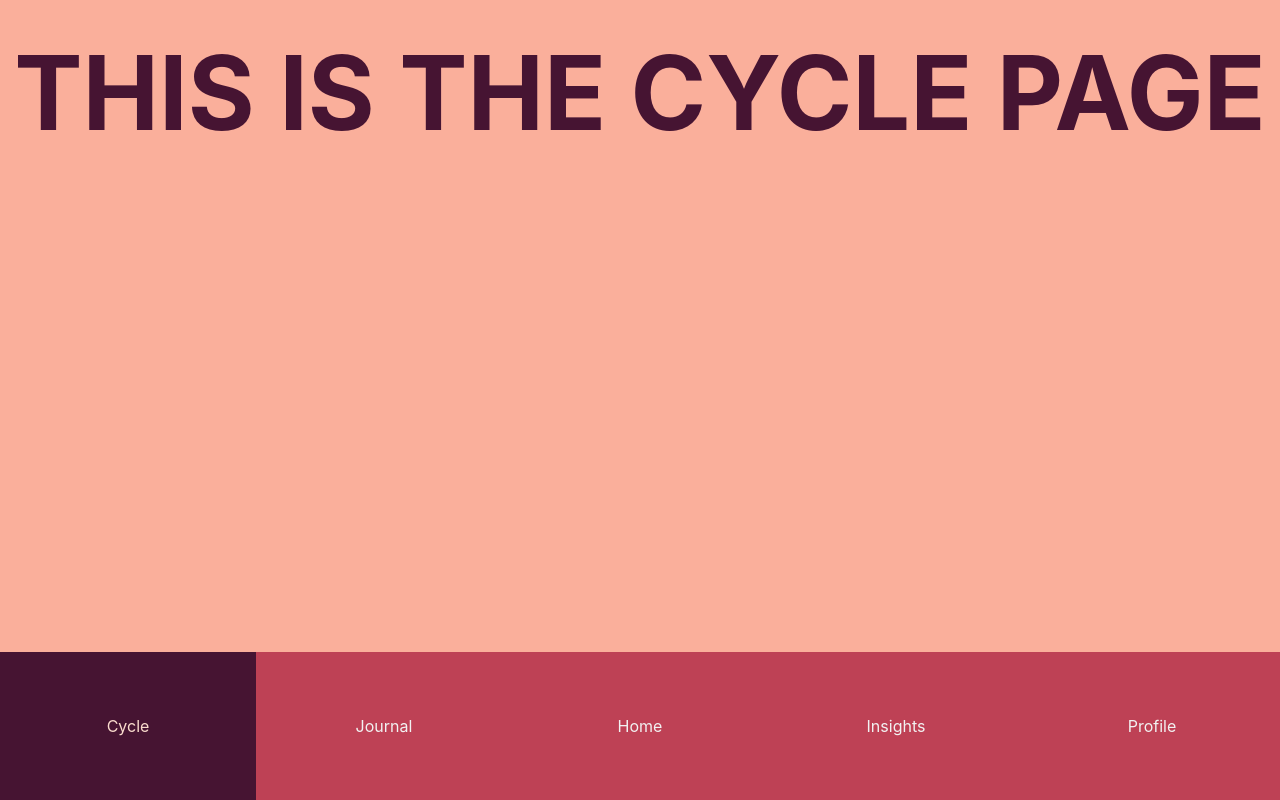
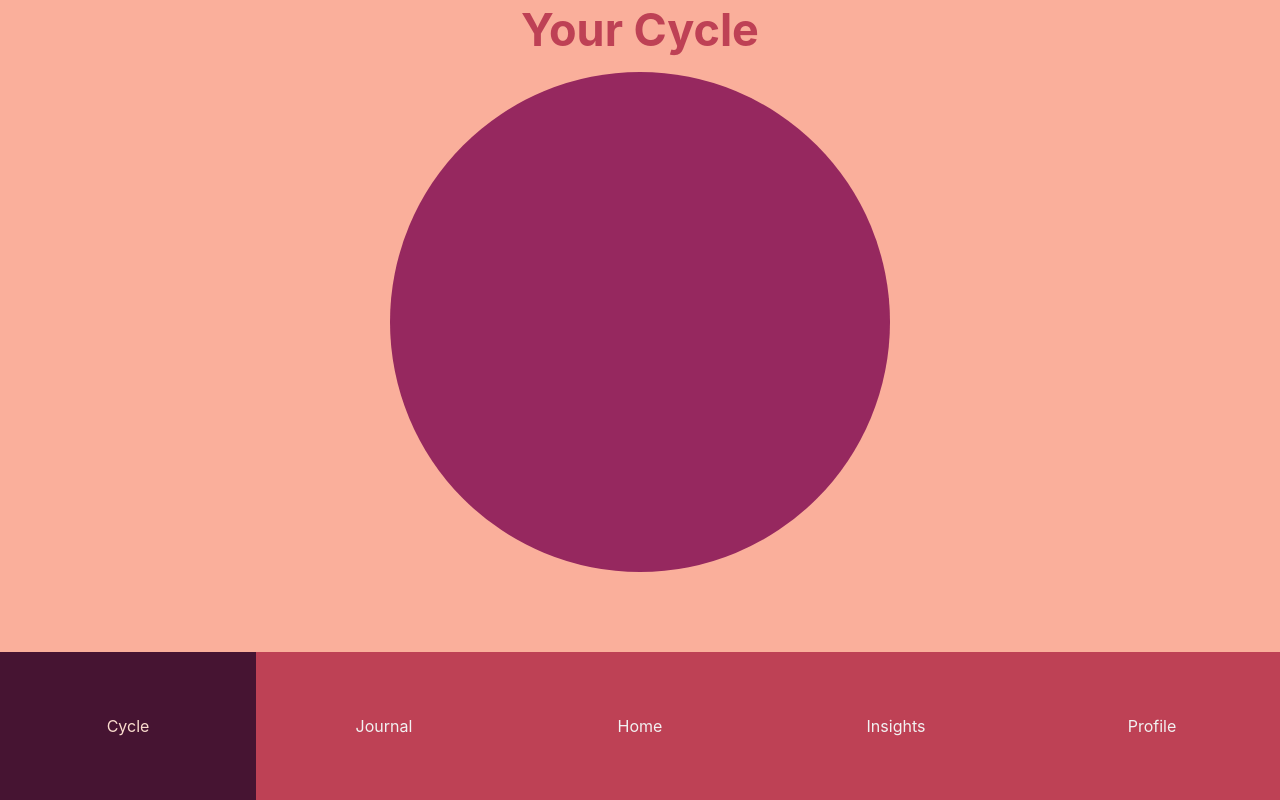
Before and after one commit to LopeAriyo/period-app-frontend, a React (Create React App) app: page /cycle in a window 1280 px wide. Built offline with nearby package versions, Linux system fonts and the light colour scheme.

Commit message:
Started period cycle

```diff
--- a/src/API.js
+++ b/src/API.js
@@ -1,30 +1,37 @@
 const baseURL = "http://localhost:3001/";
 const signInURL = baseURL + "signin";
+const validateURL = baseURL + "validate";
+// const profileURL = baseURL + 'profile'
 
 //API Functions
 
 const get = url => {
-    return fetch(url).then(response => response.json());
+    return fetch(url, {
+        headers: {
+            Authorization: localStorage.token
+        }
+    }).then(response => response.json());
 };
-
-
-//WARNING
-//! unable to make post request to localhost:3001 due to authenticity token
-//! CORS is not enabled in backend
 
 const post = (url, configObj) => {
     return fetch(url, {
         method: "POST",
         headers: {
-            "Content-Type": "application/json"
-            // ,Accept: "application/json"
+            "Content-Type": "application/json",
+            Accept: "application/json"
         },
         body: JSON.stringify(configObj)
     }).then(response => response.json());
 };
 
 const signIn = (email, password) => {
-    post(signInURL, { email, password });
+    return post(signInURL, { email, password });
 };
 
-export default { signIn };
+const validate = () => get(validateURL);
+
+// const getProfile = () => get(profileURL)
+
+export default { signIn, validate };
+
+// export default { signIn, signUp, validate, getProfile };
--- a/src/App.js
+++ b/src/App.js
@@ -7,29 +7,25 @@ import API from "./API";
 
 import Welcome from "./pages/welcome/Welcome";
 import SignIn from "./pages/welcome/subpages/SignIn";
-import SignUp from "./pages/welcome/subpages/SignUp";
+// import SignUp from "./pages/welcome/subpages/SignUp";
 
 import Home from "./pages/home/Home";
 import Cycle from "./pages/home/subpages/Cycle";
-import Journal from "./pages/home/subpages/Journal";
-import Insights from "./pages/home/subpages/Insights";
+// import Journal from "./pages/home/subpages/Journal";
+// import Insights from "./pages/home/subpages/Insights";
 import Profile from "./pages/home/subpages/Profile";
 
 import Error404 from "./pages/errors/Error404";
 
-//TODO
-//+ Introduce 404 page and redo route
-
 //QUESTIONS
 //? Why does react router not work if you define a new route in a sub component
 class App extends React.Component {
-
     state = {
         email: null
     };
 
     signIn = data => {
-        this.setState({ email: data.email });
+        this.setState({ email: data.email});
         localStorage.token = data.token;
     };
 
@@ -44,7 +40,7 @@ class App extends React.Component {
                 .then(data => {
                     if (data.error) throw Error(data.error);
                     this.signIn(data);
-                    this.props.history.push("/inventory");
+                    this.props.history.push("/profile");
                 })
                 .catch(error => alert(error));
         }
@@ -57,7 +53,13 @@ class App extends React.Component {
                     {this.state.email === null ? (
                         <Route exact path="/" component={Welcome} />
                     ) : (
-                        <Route exact path="/" component={Home} />
+                        <Route
+                            exact
+                            path="/"
+                            component={props => (
+                                <Home {...props} email={this.state.email} signOut={this.signOut} />
+                            )}
+                        />
                     )}
                     <Route
                         path="/signin"
@@ -65,29 +67,28 @@ class App extends React.Component {
                             <SignIn {...props} signIn={this.signIn} />
                         )}
                     />
-                    <Route
+                    {/* <Route
                         path="/signup"
                         component={props => <SignUp {...props} />}
-                    />
-
+                    /> */}
                     <Route
                         path="/cycle"
                         component={props => (
                             <Cycle {...props} email={this.state.email} />
                         )}
                     />
-                    <Route
+                    {/* <Route
                         path="/journal"
                         component={props => (
                             <Journal {...props} email={this.state.email} />
                         )}
-                    />
-                    <Route
+                    /> */}
+                    {/* <Route
                         path="/insights"
                         component={props => (
                             <Insights {...props} email={this.state.email} />
                         )}
-                    />
+                    /> */}
                     <Route
                         path="/profile"
                         component={props => (
--- a/src/components/secondary/SignInForm.js
+++ b/src/components/secondary/SignInForm.js
@@ -1,6 +1,9 @@
 import React from "react";
 
 import API from "../../API";
+
+//TODO
+//+ Add forgot password functionality
 class SignInForm extends React.Component {
     state = {
         email: "",
@@ -9,6 +12,7 @@ class SignInForm extends React.Component {
 
     handleSubmit = () => {
         API.signIn(this.state.email, this.state.password)
+            // .then(console.log)
             .then(data => {
                 if (data.error) throw Error(data.error);
                 this.props.signIn(data);
--- a/src/index.css
+++ b/src/index.css
@@ -104,7 +104,7 @@ input {
     font-size: 110%;
     font-size: inherit;
     font-weight: 700;
-    text-transform: uppercase;
+    /* text-transform: uppercase; */
     text-align: center;
     letter-spacing: 3px;
     word-spacing: 5px;
--- a/src/pages/home/Home.js
+++ b/src/pages/home/Home.js
@@ -1,12 +1,12 @@
 import React from "react";
-import { Route, Switch } from "react-router-dom";
+// import { Link } from "react-router-dom";
 
 import "../Page.css";
 
-import Cycle from "./subpages/Cycle";
-import Journal from "./subpages/Journal";
-import Insights from "./subpages/Insights";
-import Profile from "./subpages/Profile";
+// import Cycle from "./subpages/Cycle";
+// import Journal from "./subpages/Journal";
+// import Insights from "./subpages/Insights";
+// import Profile from "./subpages/Profile";
 
 import NavigationBar from "../../components/primary/NavigationBar.js";
 
@@ -14,7 +14,8 @@ class Home extends React.Component {
     render() {
         return (
             <div className="Page">
-                <h1>Welcome First Name</h1>
+                <h1>Welcome {this.props.email}</h1>
+                <button onClick={this.props.signOut}>Sign Out</button>
                 {/* <Switch>
                     <Route
                         path="/cycle"
--- /dev/null
+++ b/src/pages/home/subpages/Cycle.css
@@ -0,0 +1,52 @@
+.CycleCircle {
+    width: 500px;
+    height: 500px;
+    background:#96285f;
+    color: #96285f;
+    border-radius: 50%;
+    border: 2px solid #96285f;
+    margin: 10px 30px;
+    border: none;
+    font-size: 110%;
+    font-size: inherit;
+    font-weight: 700;
+    /* text-transform: uppercase; */
+    text-align: center;
+    letter-spacing: 3px;
+    word-spacing: 5px;
+    position: relative;
+}
+
+.CycleDay {
+    width: 50px;
+    height: 50px;
+    background: #fadccd;
+    color: #96285f;
+    border-radius: 50%;
+    cursor: pointer;
+    margin: 10px 30px;
+    font-size:20px;
+    font-weight: 700;
+    /* text-transform: uppercase; */
+    text-align: center;
+    letter-spacing: 3px;
+    word-spacing: 5px;
+    position: relative;
+}
+
+/* .CycleDay:nth-child(0) {
+    transform: translate(200px)
+} */
+/* .CycleDay:nth-child(2) {
+    transform: translate();
+}
+.CycleDay:nth-child(3) {
+    transform: translate()
+}
+.CycleDay:nth-child(4) {
+    transform: translate(900%, 200%);
+}
+.CycleDay:nth-child(5) {
+    transform: translateX(200%);
+    transform: translateY(200%);
+} */
--- a/src/pages/home/subpages/Cycle.js
+++ b/src/pages/home/subpages/Cycle.js
@@ -1,14 +1,69 @@
 import React from "react";
 
 import "../../Page.css";
+import "./Cycle.css";
 
 import NavigationBar from "../../../components/primary/NavigationBar.js";
 
+//TODO
+//+ get the cycle start date
+//+ get the cycle End Date
+//+ calculate the cycle length = (sd - ed)
+//+ create an array to represent the cycle
+//+ each element is equal to a day, the total number of days in the cycle is equal to the cycle length
+//+ for each element in the cycle array render a div to represent the cycle days
+//+ each circle should display the cycle day number
+//+ each circle also needs a degree so that it appears as a border around the main circle
 class Cycle extends React.Component {
+    state = {
+        cycleStartDate: null,
+        cycleEndDate: null,
+        cycleLength: null,
+        cycle: []
+    };
+
+    getStartDate = () => {
+        this.setState({ cycleStartDate: new Date("02/01/2020") });
+    };
+
+    getEndDate = () => {
+        this.setState({ cycleEndDate: new Date("03/02/2020") });
+    };
+
+    getCycleLength = () => {
+
+        let cycleLength =
+            (this.state.cycleEndDate.getTime() -
+                this.state.cycleStartDate.getTime()) /
+            (1000 * 3600 * 24);
+        this.setState({ cycleLength: cycleLength });
+    };
+
+    createCycle = () => {
+
+
+        let cycle = new Array(this.state.cycleLength);
+
+        for (var i = 0; i < this.state.cycleLength; i++) {
+            cycle[i] = (i + 1).toString();
+        }
+
+        this.setState({ cycle: cycle });
+    };
+
+    componentDidMount(){
+        this.getEndDate()
+    }
+
     render() {
         return (
             <div className="Page">
-                <h1>This is the Cycle Page</h1>
+                <h3>Your Cycle</h3>
+                <div className="CycleCircle">
+                    {this.state.cycle.map((day, index) => (
+                        <div className="CycleDay" key={index}> Day {day} </div>
+                    ))}
+                </div>
                 <NavigationBar />
             </div>
         );
--- a/src/pages/home/subpages/Profile.js
+++ b/src/pages/home/subpages/Profile.js
@@ -5,10 +5,21 @@ import "../../Page.css";
 import NavigationBar from "../../../components/primary/NavigationBar.js";
 
 class Profile extends React.Component {
+    state = {
+    };
+
+    componentDidMount (){
+        if (this.props.email === null){
+            this.props.history.push('/signin')
+        }
+    }
+
+
+
     render() {
         return (
             <div className="Page">
-                <h1>This is the Profile Page</h1>
+                <h1>This is {this.props.email} Profile Page</h1>
                 <NavigationBar />
             </div>
         );
--- a/src/pages/welcome/subpages/SignIn.js
+++ b/src/pages/welcome/subpages/SignIn.js
@@ -2,6 +2,9 @@ import React from "react";
 import { Link } from "react-router-dom/";
 
 import SignInForm from "../../../components/secondary/SignInForm";
+
+//TODO
+//+ Add sign in with socials functionality
 
 const SignIn = ({ signIn, history }) => (
     <div className="SignIn">
```
Also changed, not shown: src/pages/welcome/Welcome.js (+3 -6 lines), src/index.js (line endings or trailing spaces).
